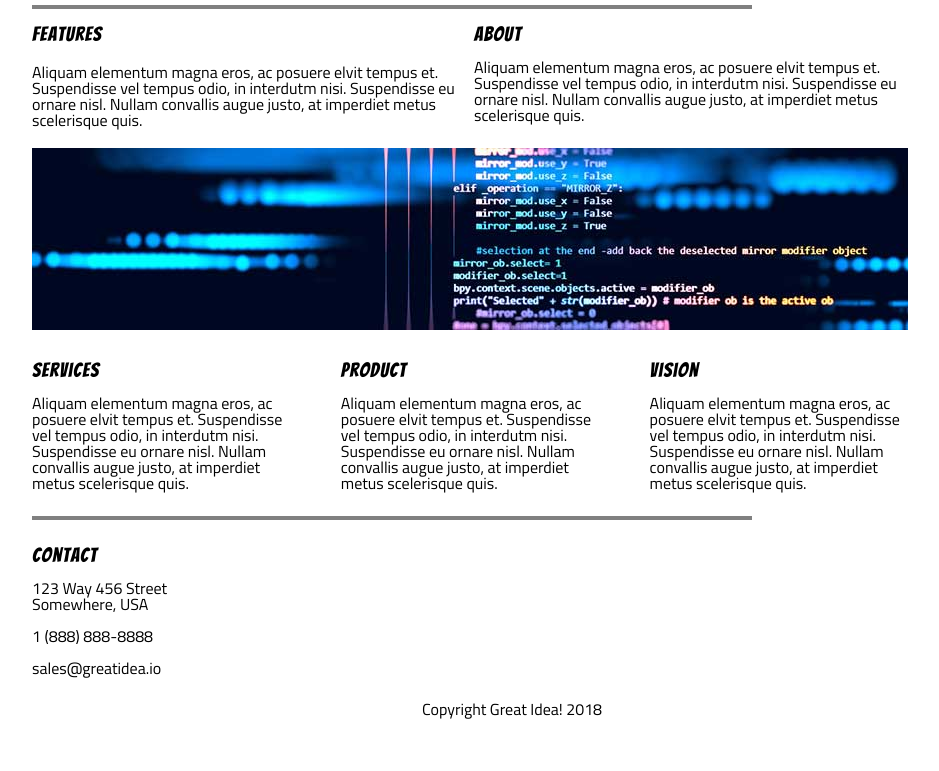
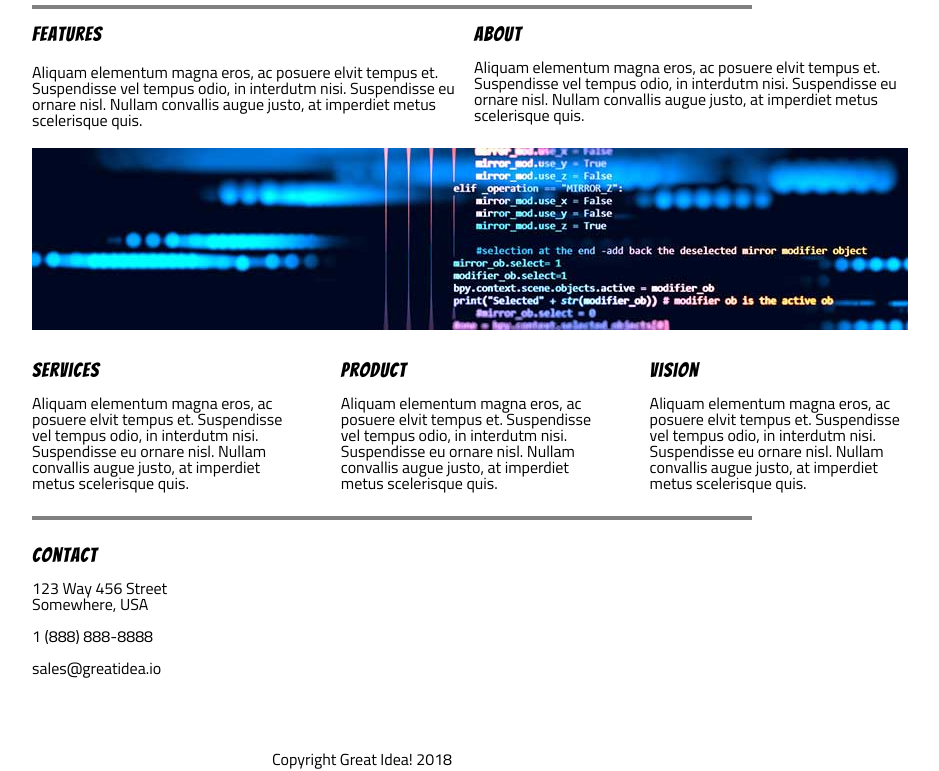
Before and after one commit to johngwells/Lambda-Challenge, a website: page UI-III-Flexbox-master/great-idea/index.html in a window 1280 px wide. Shown: the part 498-1269 px from the top of the page, without its empty margins (128-1067 px from the left). Before the commit the page ends 1219 px from the top, so only its background shows below. Drawn offline with Linux system fonts and the light colour scheme.

Commit message:
footer layout

```diff
--- a/UI-III-Flexbox-master/great-idea/css/index.css
+++ b/UI-III-Flexbox-master/great-idea/css/index.css
@@ -233,6 +233,8 @@ address {
 
 footer {
 	text-align: center;
+	margin-right: 300px;
+	margin-top: 50px;
 	margin-bottom: 10px;
 }
 
```
